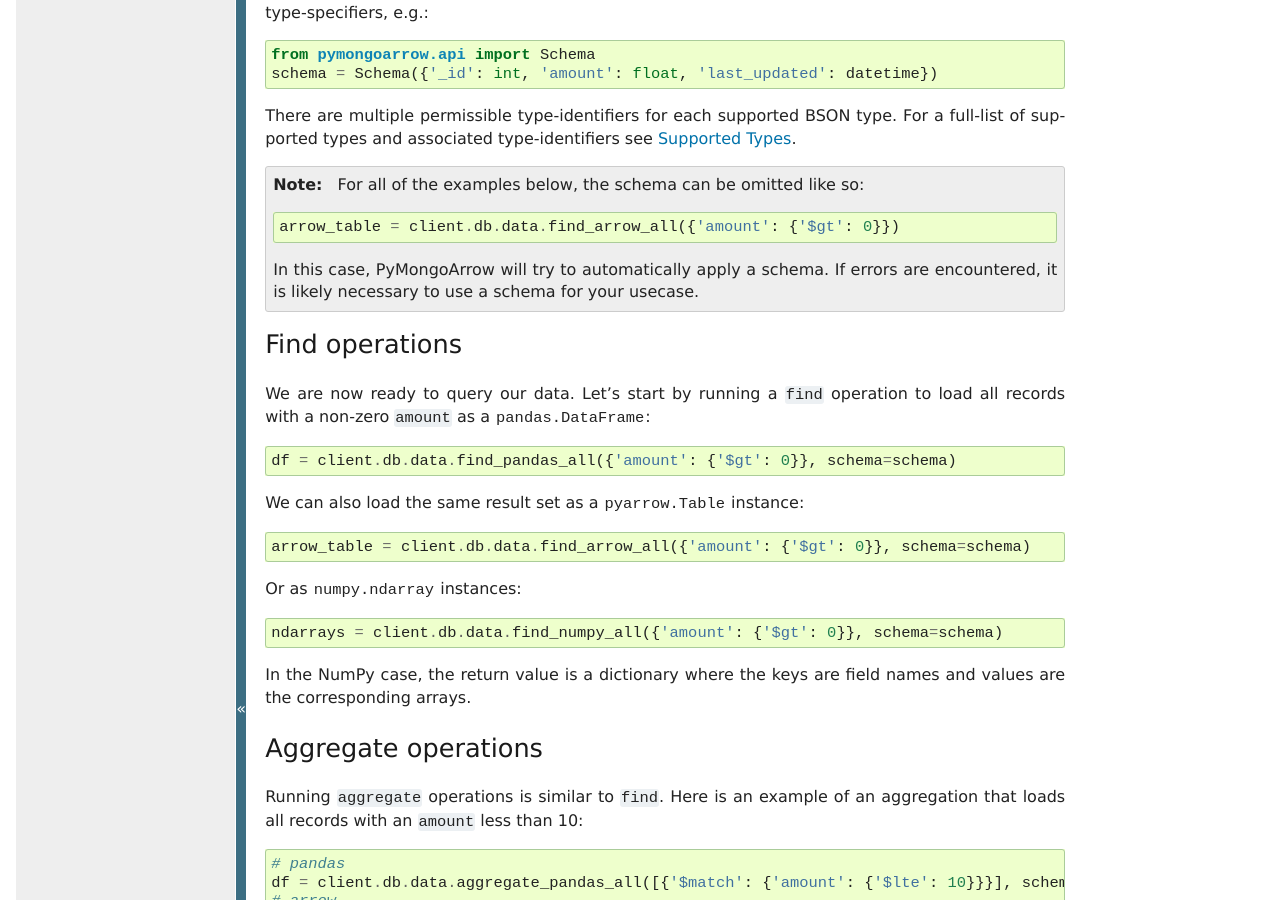
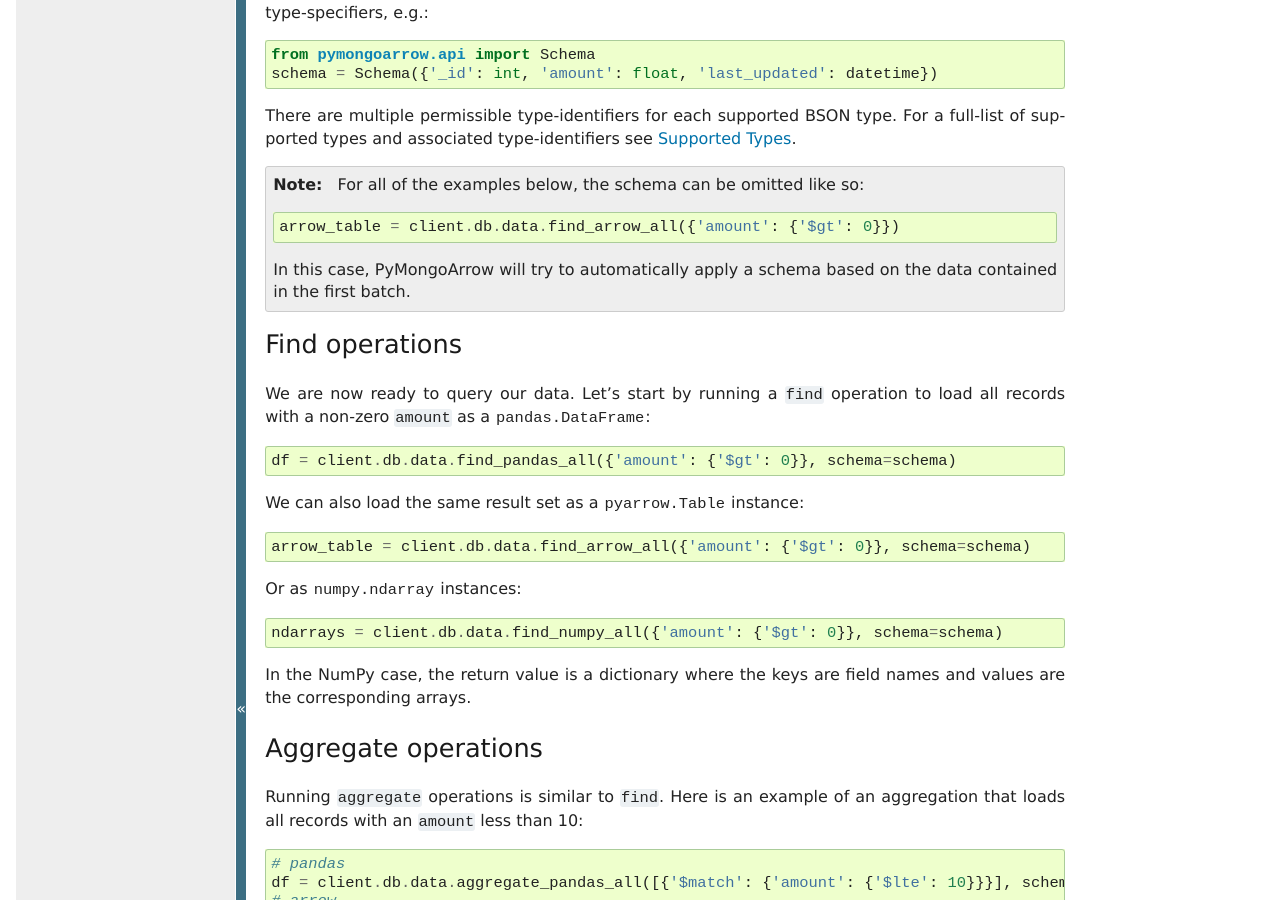
Before and after one commit to mongodb-labs/mongo-arrow, a Sphinx documentation site: the page built from bindings/python/docs/source/quickstart.rst, in a window 1280 px wide and 900 px high, scrolled down 1264 px. Built offline with Sphinx 7.4.7, drawn with Linux system fonts in a browser that asks for light colours.

Commit message:
revised quickstart

```diff
--- a/bindings/python/docs/source/quickstart.rst
+++ b/bindings/python/docs/source/quickstart.rst
@@ -75,8 +75,8 @@ For a full-list of supported types and associated type-identifiers see
    For all of the examples below, the schema can be omitted like so::
 
     arrow_table = client.db.data.find_arrow_all({'amount': {'$gt': 0}})
-   In this case, PyMongoArrow will try to automatically apply a schema.
-   If errors are encountered, it is likely necessary to use a schema for your usecase.
+   In this case, PyMongoArrow will try to automatically apply a schema based on
+   the data contained in the first batch.
 
 Find operations
 ---------------
```
